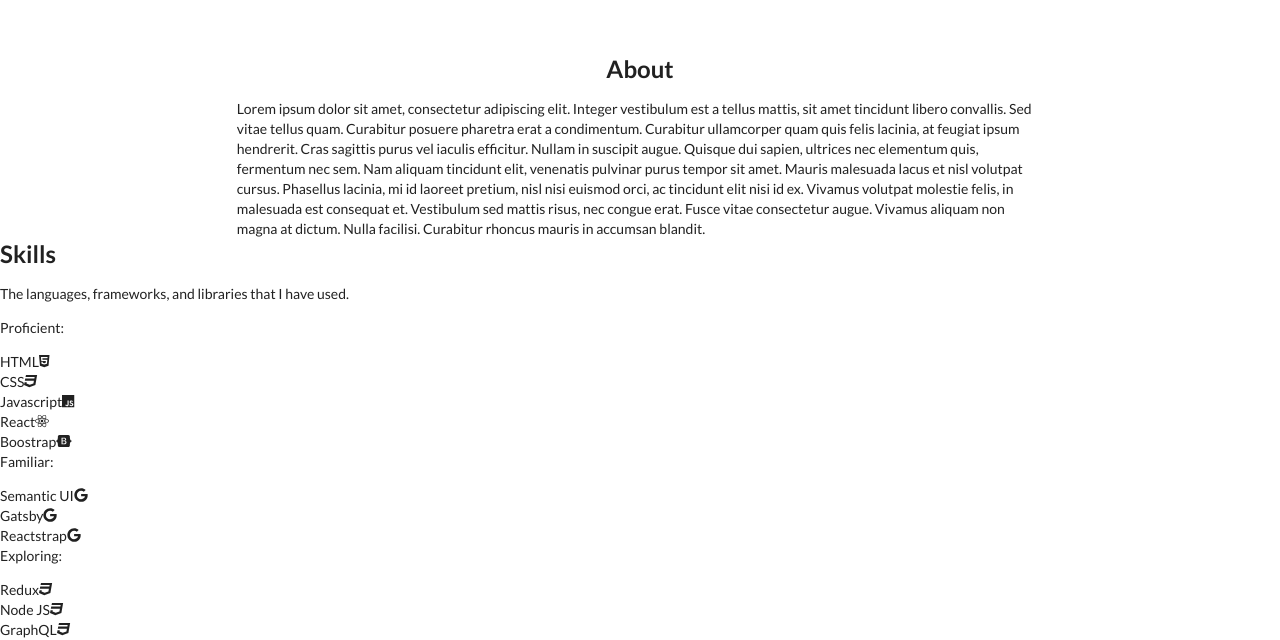
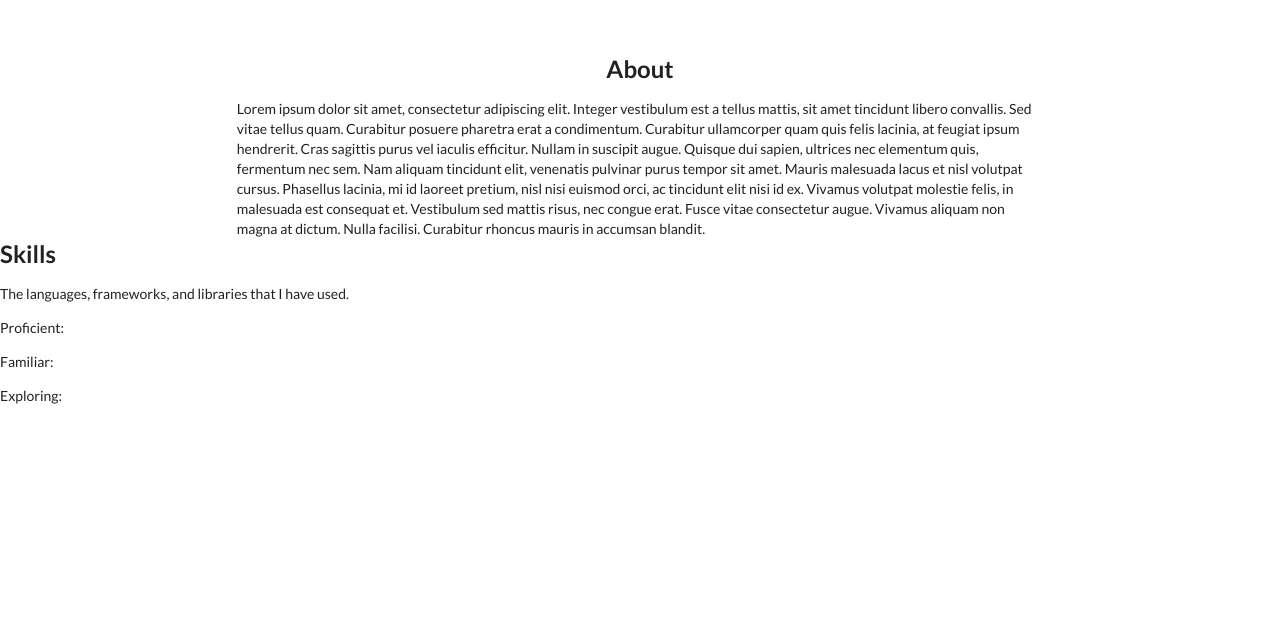
Before and after one commit to lukegronert/lukegronert.github.io, a React (Create React App) app: page / in a window 1280 px wide. Shown: the part 746-1386 px from the top of the page. After the commit the page ends 1152 px from the top, so only its background shows below. Built offline with nearby package versions, Linux system fonts and the light colour scheme.

Commit message:
Removed fontawesome because I found a better place to get icons.

```diff
--- a/package.json
+++ b/package.json
@@ -3,9 +3,6 @@
   "version": "0.1.0",
   "private": true,
   "dependencies": {
-    "@fortawesome/fontawesome-svg-core": "^1.2.36",
-    "@fortawesome/free-brands-svg-icons": "^5.15.4",
-    "@fortawesome/react-fontawesome": "^0.1.16",
     "@testing-library/jest-dom": "^5.14.1",
     "@testing-library/react": "^11.2.7",
     "@testing-library/user-event": "^12.8.3",
--- a/src/App.js
+++ b/src/App.js
@@ -3,10 +3,6 @@ import Banner from './components/Banner';
 import Navigation from './components/Navigation';
 import About from './components/About';
 import Skills from './components/Skills';
-import { fab } from '@fortawesome/free-brands-svg-icons';
-import { library } from '@fortawesome/fontawesome-svg-core';
-
-library.add(fab);
 
 function App() {
   return (
--- a/src/components/SkillItem.js
+++ b/src/components/SkillItem.js
@@ -1,5 +1,4 @@
 import React from 'react';
-import { FontAwesomeIcon } from '@fortawesome/react-fontawesome';
 
 
 export default function SkillItem(props) {
@@ -7,7 +6,7 @@ export default function SkillItem(props) {
     return (
         <div>
             {props.title}
-            <FontAwesomeIcon icon={props.logo} />
+            {props.logo}
         </div>
     )
 }
--- a/src/components/Skills.js
+++ b/src/components/Skills.js
@@ -9,28 +9,8 @@ export default function Skills() {
             <p>The languages, frameworks, and libraries that I have used.</p>
             <div>
                 <p>Proficient:</p>
-                {/* Filter the skillSet array to return an array with the object of only the proficient level skills */}
-                {/* Select the only object in the array, then map the items array creating a SkillItem for each item */}
-                {skillSet.filter((skillLevel) => skillLevel.level === 'proficient')
-                         [0].items.map((item) => {
-                             return (
-                                 <SkillItem title={item.title} logo={item.logo} />
-                             )
-                         })}
                 <p>Familiar:</p>
-                {skillSet.filter((skillLevel) => skillLevel.level === 'familiar')
-                         [0].items.map((item) => {
-                             return (
-                                 <SkillItem title={item.title} logo={item.logo} />
-                             )
-                         })}
                 <p>Exploring:</p>
-                {skillSet.filter((skillLevel) => skillLevel.level === 'exploring')
-                         [0].items.map((item) => {
-                             return (
-                                 <SkillItem title={item.title} logo={item.logo} />
-                             )
-                         })}
             </div>
         </section>
     )
--- a/src/data/skills.js
+++ b/src/data/skills.js
@@ -6,23 +6,23 @@ export const skillSet = [
         items: [
             {
                 title: 'HTML',
-                logo: ['fab', 'html5'],
+                logo: ''
             },
             {
                 title: 'CSS',
-                logo: ['fab', 'css3'],
+                logo: ''
             },
             {
                 title: 'Javascript',
-                logo: ['fab', 'js'],
+                logo: ''
             },
             {
                 title: 'React',
-                logo: ['fab', 'react'],
+                logo: ''
             },
             {
                 title: 'Boostrap',
-                logo: ['fab', 'bootstrap'],
+                logo: ''
             }
         ]
     },
@@ -31,15 +31,15 @@ export const skillSet = [
         items: [
             {
                 title: 'Semantic UI',
-                logo: ['fab', 'google'],
+                logo: ''
             },
             {
                 title: 'Gatsby',
-                logo: ['fab', 'google'],
+                logo: ''
             },
             {
                 title: 'Reactstrap',
-                logo: ['fab', 'google'],
+                logo: ''
             }
         ]
     },
@@ -48,15 +48,15 @@ export const skillSet = [
         items: [
             {
                 title: 'Redux',
-                logo: ['fab', 'css3'],
+                logo: ''
             },
             {
                 title: 'Node JS',
-                logo: ['fab', 'css3'],
+                logo: ''
             },
             {
                 title: 'GraphQL',
-                logo: ['fab', 'css3'],
+                logo: ''
             }
         ]
     }
```
Also changed, not shown: 1 other file (tests, documents, lock files or other folders).
